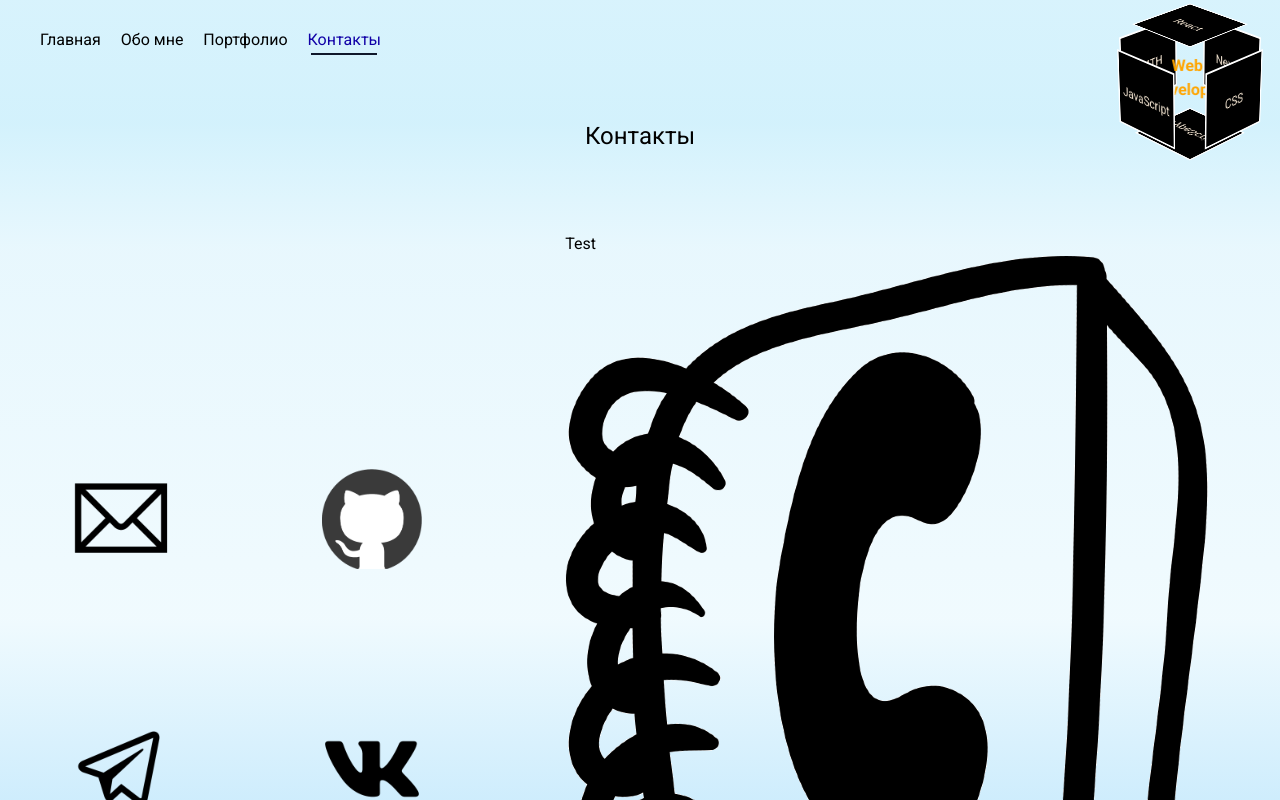
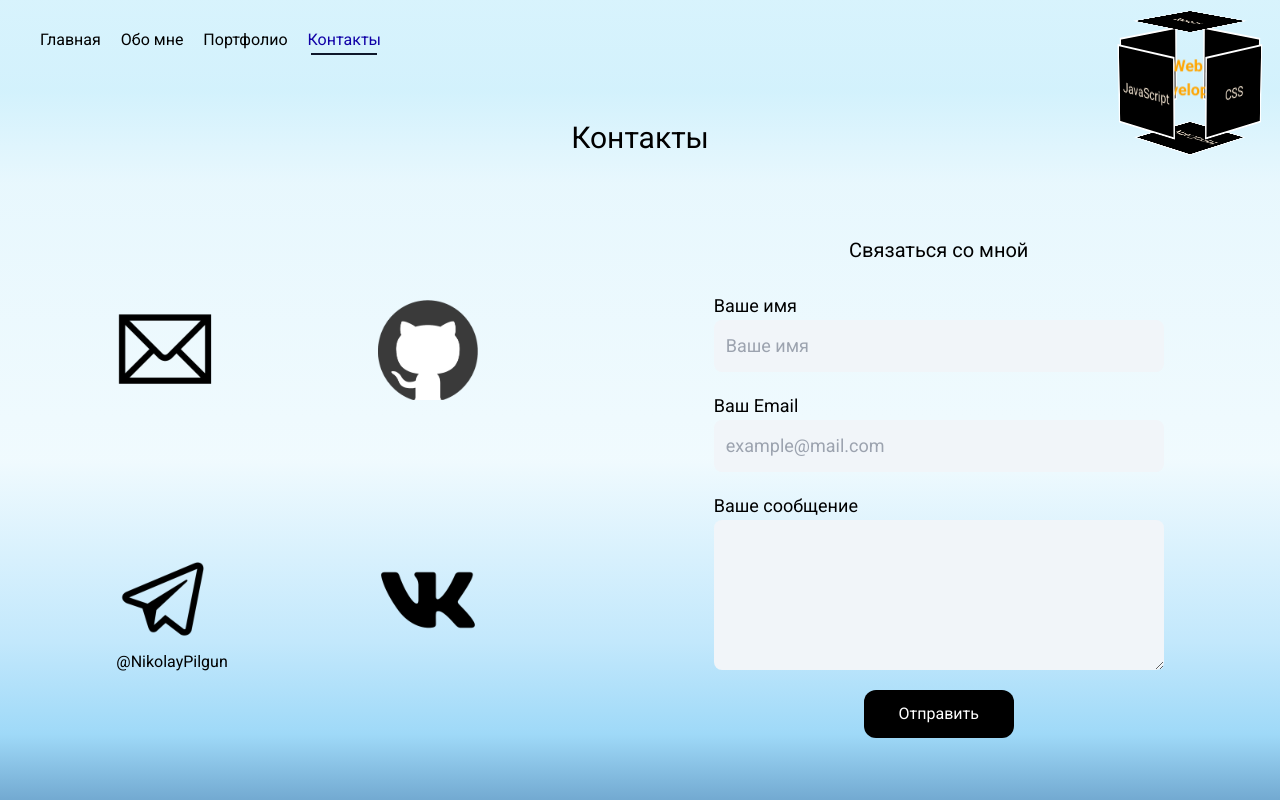
Before and after one commit to NikolayPilgun/Portfolio, a React (Vite) app: page /contacts in a window 1280 px wide. Shown: the top 800 px of the page. Built offline with nearby package versions, Linux system fonts and the light colour scheme.

Commit message:
ContactForm

```diff
--- a/package.json
+++ b/package.json
@@ -10,6 +10,7 @@
     "preview": "vite preview"
   },
   "dependencies": {
+    "@emailjs/browser": "^3.11.0",
     "framer-motion": "^10.16.4",
     "localforage": "^1.10.0",
     "match-sorter": "^6.3.1",
@@ -19,6 +20,7 @@
     "sort-by": "^1.2.0"
   },
   "devDependencies": {
+    "@types/node": "^20.8.10",
     "@types/react": "^18.2.15",
     "@types/react-dom": "^18.2.7",
     "@typescript-eslint/eslint-plugin": "^6.0.0",
--- /dev/null
+++ b/src/components/body/ContactForm.tsx
@@ -0,0 +1,71 @@
+import emailjs from "@emailjs/browser";
+import { useRef } from "react";
+
+export default function ContactForm() {
+	const form = useRef<HTMLFormElement | null>(null);
+
+	const sendEmail = (e: React.FormEvent) => {
+		e.preventDefault();
+
+		emailjs
+			.sendForm(
+				import.meta.env.VITE_SERVICE_ID,
+				import.meta.env.VITE_TEMPLATE_ID,
+				form.current ? form.current : "",
+				import.meta.env.VITE_PUBLIC_KEY
+			)
+			.then(
+				(result) => {
+					console.log(result.text);
+				},
+				(error) => {
+					console.log(error.text);
+				}
+			);
+	};
+	return (
+		<form
+			className="sm:w-[450px] w-full flex flex-col"
+			ref={form}
+			onSubmit={sendEmail}
+		>
+			<label className="text-lg" htmlFor="name">
+				Ваше имя
+			</label>
+			<input
+				className="mb-5 border-0 rounded-lg p-3 outline-none text-lg bg-slate-100 focus:bg-[#FFF8E2] transition-all ease-linear duration-300"
+				type="text"
+				name="name"
+				id="name"
+				placeholder="Ваше имя"
+			/>
+
+			<label className="text-lg" htmlFor="email">
+				Ваш Email
+			</label>
+			<input
+				className="mb-5 border-0 rounded-lg p-3 outline-none text-lg bg-slate-100 focus:bg-[#FFF8E2] transition-all ease-linear duration-300"
+				type="email"
+				name="email"
+				id="email"
+				placeholder="example@mail.com"
+			/>
+
+			<label className="text-lg" htmlFor="message">
+				Ваше сообщение
+			</label>
+			<textarea
+				className="h-[150px] mb-5 border-0 rounded-lg p-3 outline-none text-lg bg-slate-100 focus:bg-[#FFF8E2] transition-all ease-linear duration-300"
+				id="message"
+				name="message"
+			/>
+
+			<button
+				className="w-[150px] mx-auto py-3 rounded-xl bg-black text-white cursor-pointer active:scale-95 hover:text-orange-400 transition-all ease-linear duration-300"
+				type="submit"
+			>
+				Отправить
+			</button>
+		</form>
+	);
+}
--- a/src/components/body/Contacts.tsx
+++ b/src/components/body/Contacts.tsx
@@ -1,29 +1,45 @@
+import { Link } from "react-router-dom";
+import ContactForm from "./ContactForm";
+
 export default function Contacts() {
 	return (
 		<div className="flex-grow mt-10 mx-5">
-			<h2 className="text-2xl text-center">Контакты</h2>
-			<div className="flex justify-around items-center gap-10 my-20">
-				<div className="grid grid-cols-2 gap-y-[150px] gap-x-[150px]">
+			<h1 className="text-3xl text-center">Контакты</h1>
+			<div className="flex md:flex-row flex-col md:justify-around justify-center items-center gap-8 my-20">
+				<div className="grid grid-cols-2 gap-y-[90px] gap-x-[90px] xl:gap-y-[150px] xl:gap-x-[150px]">
+					<Link to="mailto:03198814@mail.ru">
 						<img
 							className="w-[100px] h-[100px]"
 							src="contacts/e-mail.png"
 							alt="e-mail"
 						/>
+					</Link>
+					<Link to="https://github.com/NikolayPilgun">
 						<img
 							className="w-[100px] h-[100px]"
 							src="contacts/github.png"
 							alt="github"
 						/>
+					</Link>
+					<Link to="https://t.me/NikolayPilgun">
 						<img
 							className="w-[100px] h-[100px]"
 							src="contacts/telegram.png"
 							alt="telegram"
 						/>
-					<img className="w-[100px] h-[100px]" src="contacts/vk.png" alt="vk" />
+						<span>@NikolayPilgun</span>
+					</Link>
+					<Link to="https://vk.com/">
+						<img
+							className="w-[100px] h-[100px]"
+							src="contacts/vk.png"
+							alt="vk"
+						/>
+					</Link>
 				</div>
-				<div className="">
-					<h1>Test</h1>
-					<img src="contacts/contact1.png" alt="contact1" />
+				<div className="max-md:w-full max-md:mt-[60px] flex flex-col justify-center items-center">
+					<h2 className="text-xl mb-7 text-center">Связаться со мной</h2>
+					<ContactForm />
 				</div>
 			</div>
 		</div>
--- a/src/components/body/PortfolioPage.tsx
+++ b/src/components/body/PortfolioPage.tsx
@@ -17,13 +17,13 @@ export default function PortfolioPage() {
 				</div>
 				<div className="my-8 rounded-lg border-4 cursor-pointer border-black border-solid active:scale-90 transition-all ease-linear duration-300 group">
 					<a
-						className="flex items-center gap-3 px-4 py-2 "
+						className="flex items-center gap-3 px-4 py-2"
 						href={dataPageArr.github}
 					>
 						<span className="text-xl font-medium">GitHub</span>
 						<span className="h-[40px] w-[40px] relative">
 							<img
-								className="absolute top-0 left-0 opacity-100 group-hover:opacity-0 transition-all ease-linear duration-500 "
+								className="absolute top-0 left-0 opacity-100 group-hover:opacity-0 transition-all ease-linear duration-500"
 								src="logo/gitLogo1.png"
 								alt="gitLogo1"
 							/>
@@ -42,10 +42,10 @@ export default function PortfolioPage() {
 						{dataPageArr.siteTTX.map((item, index) => (
 							<p
 								key={index}
-								className="w-full flex justify-between gap-10 text-lg border-b-4 border-[#A68C42]"
+								className="w-full flex justify-between gap-5 text-lg border-b-4 border-[#A68C42]"
 							>
-								<span>{item.title}:</span>
-								<span>{item.content}</span>
+								<span className="text-left">{item.title}:</span>
+								<span className="text-right">{item.content}</span>
 							</p>
 						))}
 					</div>
```
Also changed, not shown: 2 other files (tests, documents, lock files or other folders). Lines whose indentation alone changed are shown as unchanged.
